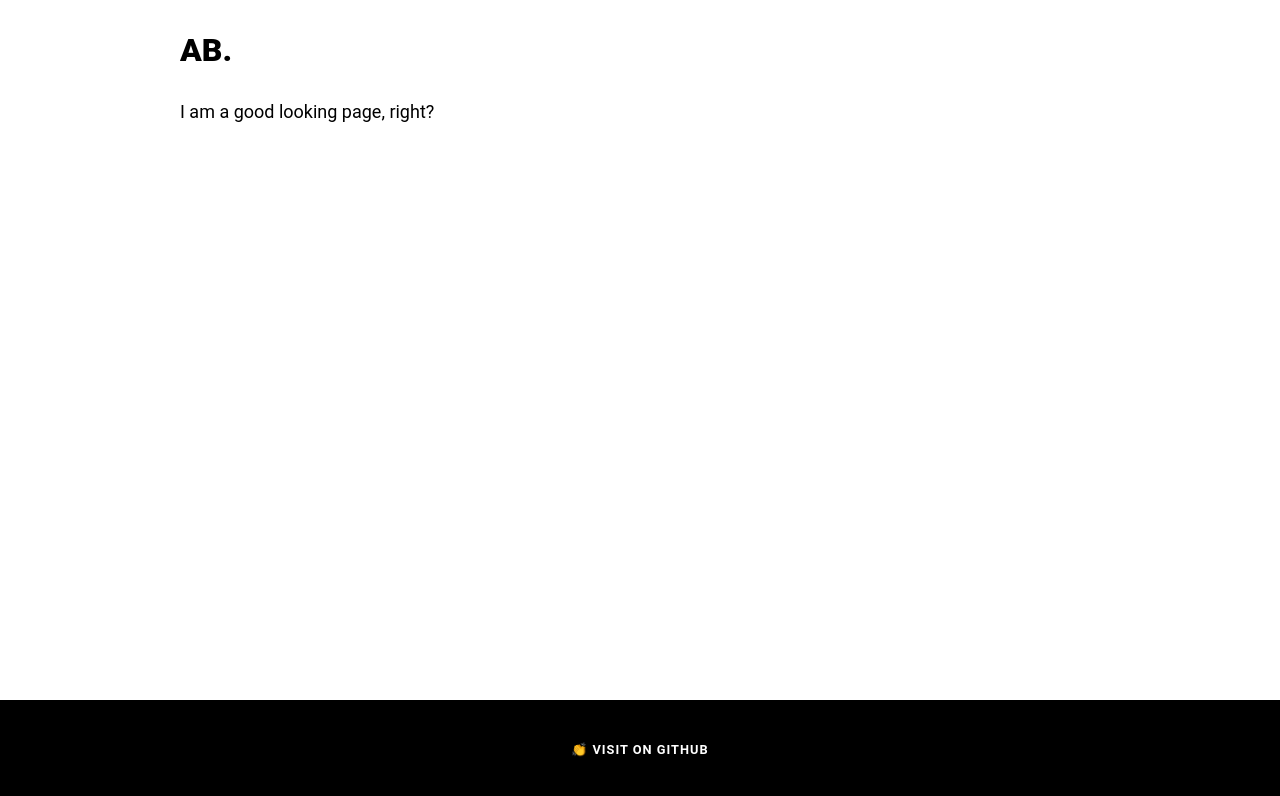
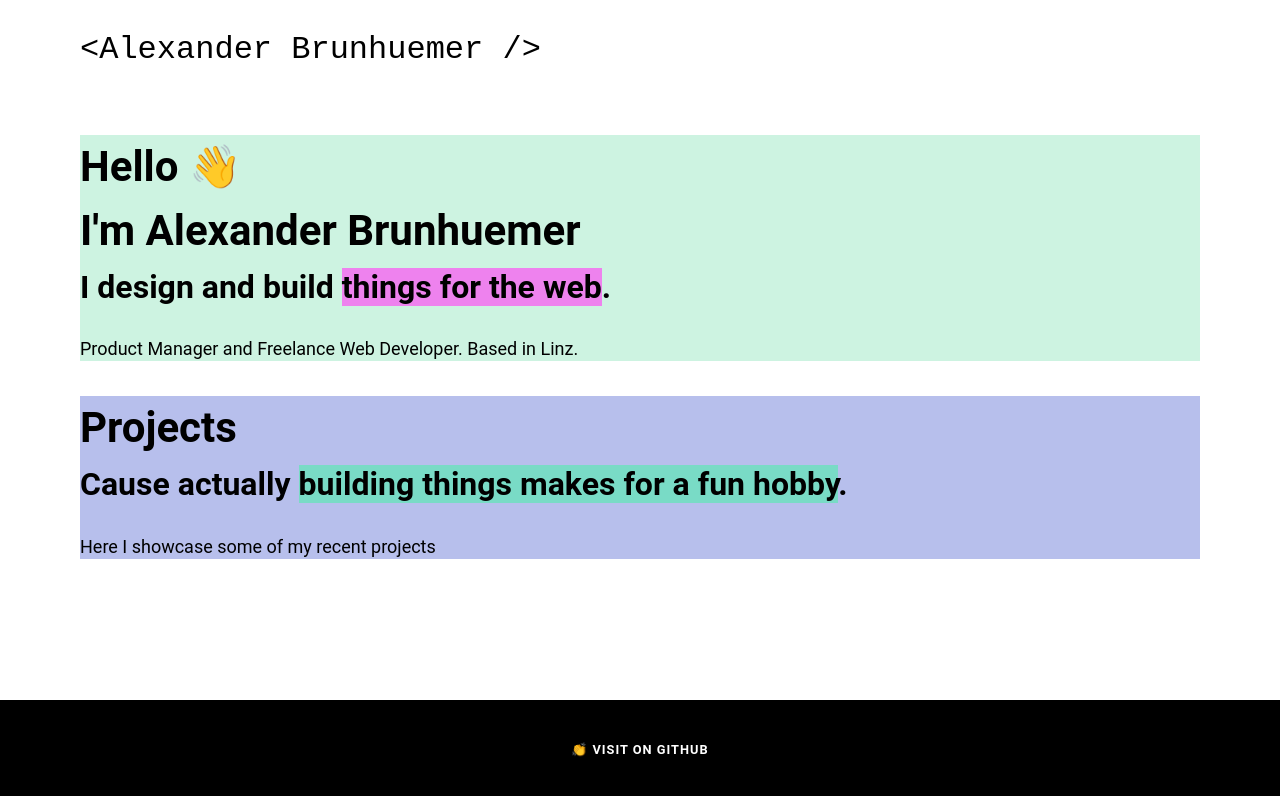
Before and after one commit to abrunhuemer/portfolio, a Gatsby site: page / in a window 1280 px wide. Built offline with nearby package versions, Linux system fonts and the light colour scheme; Gatsby itself is replaced by a stand-in of ours.

Commit message:
implement first basic sections

```diff
--- a/gatsby-config.js
+++ b/gatsby-config.js
@@ -5,18 +5,26 @@ module.exports = {
      author: `Alexander Brunhuemer`
   },
   plugins: [
-    "gatsby-plugin-image",
-    "gatsby-plugin-react-helmet",
-    "gatsby-plugin-sitemap",
-    "gatsby-plugin-sharp",
-    "gatsby-transformer-sharp", {
-    resolve: 'gatsby-source-filesystem',
-    options: {
-      "name": "images",
-      "path": "./src/images/"
+    `gatsby-plugin-image`,
+    `gatsby-plugin-react-helmet`,
+    `gatsby-plugin-sitemap`,
+    `gatsby-plugin-sharp`,
+    `gatsby-transformer-sharp`,
+    {
+      resolve: `gatsby-source-filesystem`,
+      options: {
+        name: `images`,
+        path: `${__dirname}/src/images/`
+      }
     },
-    __key: "images"
+    {
+      resolve: 'gatsby-source-filesystem',
+      options: {
+        name: `content`,
+        path: `${__dirname}/src/content/`
+      }
     },
-    `gatsby-plugin-styled-components`
+    `gatsby-plugin-styled-components`,
+    `gatsby-transformer-remark`
   ]
 };
--- a/package.json
+++ b/package.json
@@ -27,6 +27,7 @@
     "gatsby-plugin-sitemap": "^5.8.0",
     "gatsby-plugin-styled-components": "^5.8.0",
     "gatsby-source-filesystem": "^4.8.0",
+    "gatsby-transformer-remark": "^5.8.0",
     "gatsby-transformer-sharp": "^4.8.0",
     "prop-types": "^15.8.0",
     "react": "^17.0.1",
--- /dev/null
+++ b/src/components/aboutme.js
@@ -0,0 +1,37 @@
+import React from "react";
+import styled from "styled-components";
+
+//TODO: define colors or Styled Section globally
+const StyledSection = styled.section`
+    .title {
+        margin-bottom: 0;
+    }
+    .subtitle {
+        margin-top: 0;
+    }
+    .highlighted {
+        box-shadow: inset 0 -2.5rem 0 violet;
+    }
+    background-color: #cdf3e1;
+`
+
+class AboutMe extends React.Component {
+    render() {
+        return (
+            <StyledSection id="projects">
+                <h1 className="title">
+                    Hello <span role="img" aria-label="emoji">👋</span><br />
+                    I'm Alexander Brunhuemer
+                </h1>
+                <h2 className="subtitle">
+                    I design and build <span className="highlighted">things for the web</span>.
+                </h2>
+                <div className="description">
+                    Product Manager and Freelance Web Developer. Based in Linz.
+                </div>
+            </StyledSection>
+        );
+    }
+}
+
+export default AboutMe
--- a/src/components/header.js
+++ b/src/components/header.js
@@ -4,18 +4,19 @@ import styled from "styled-components"
 
 const StyledHeader = styled.header`
     width: 100%;
-    max-width: 62.5rem;
     height: 6.25rem;
     margin: 0 auto;
-    padding: 0 2.5rem;
+    padding: 0 5rem;
     background: white;
     display: flex;
     justify-content: flex-start;
     align-items: center;
 `
+
 const StyledLogo = styled.div`
   font-size: 2rem;
-  font-weight: 900;
+  font-family:  'Fira Code', 'Andalé Mono', 'Courier New' ;
+  font-weight: 500;
   color: black;
 `
 
@@ -23,7 +24,7 @@ const Header = () => {
     return (
         <StyledHeader>
             <Link to="/" aria-label="Home">
-                <StyledLogo>AB.</StyledLogo>
+                <StyledLogo>&lt;Alexander Brunhuemer /&gt;</StyledLogo>
             </Link>
         </StyledHeader>
     )
--- a/src/components/layout.js
+++ b/src/components/layout.js
@@ -14,21 +14,22 @@ const StyledLayout = styled.div`
     grid-template-columns: 100%;
     #main-content {
         width: 100%;
-        max-width: 62.5rem;
         margin: 0 auto;
-        padding: 0 2.5rem;
+        padding: 0 5rem;
     }
 `
 
-const Layout = ({children}) => {
+class Layout extends React.Component {
+    render() {
         return (
             <StyledLayout>
                 <GlobalStyle />
                 <Header />
-            <main id="main-content">{children}</main>
+                <main id="main-content">{this.props.children}</main>
                 <Footer />
             </StyledLayout>
         )
     }
+}
 
 export default Layout
--- /dev/null
+++ b/src/components/projects.js
@@ -0,0 +1,36 @@
+import React from "react";
+import styled from "styled-components";
+
+//TODO: define colors globally
+const StyledSection = styled.section`
+    .title {
+        margin-bottom: 0;
+    }
+    .subtitle {
+        margin-top: 0;
+    }
+    .highlighted {
+        box-shadow: inset 0 -2.5rem 0 #79dbc6;
+    }
+    background-color: #b7bfec;
+`
+
+class Projects extends React.Component {
+    render() {
+        return (
+            <StyledSection id="projects">
+                <h1 className="title">
+                    Projects
+                </h1>
+                <h2 className="subtitle">
+                    Cause actually  <span className="highlighted">building things makes for a fun hobby</span>.
+                </h2>
+                <div className="description">
+                    Here I showcase some of my recent projects
+                </div>
+            </StyledSection>
+        );
+    }
+}
+
+export default Projects
--- a/src/pages/index.js
+++ b/src/pages/index.js
@@ -1,12 +1,17 @@
 import React from "react"
+import AboutMe from "../components/aboutme";
 import Layout from "../components/layout"
+import Projects from "../components/projects";
 
-const IndexPage = () => {
-  return (
-    <Layout>
-      I am a good looking page, right?
-    </Layout>
-  )
+class Page extends React.Component {
+  render() {
+    return (
+      <Layout>
+        <AboutMe />
+        <Projects />
+      </Layout>
+    );
+  }
 }
 
-export default IndexPage
+export default Page
```
Also changed, not shown: 1 other file. Lines whose indentation alone changed are shown as unchanged.
